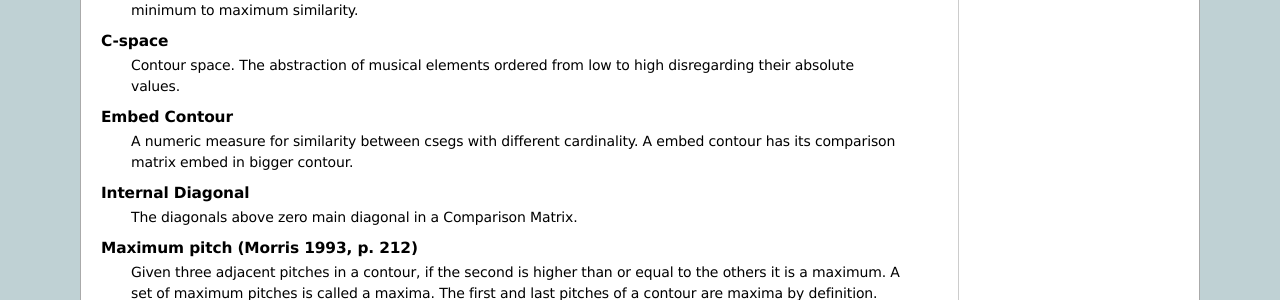
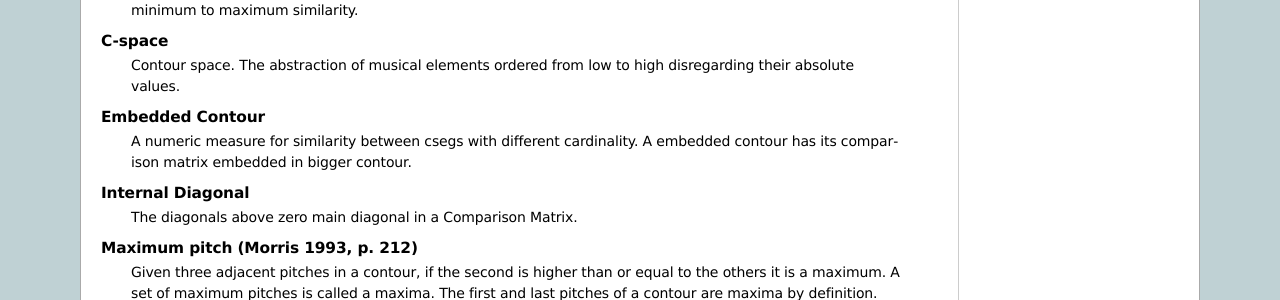
Before and after one commit to msampaio/musicontour, a Sphinx documentation site: the page built from doc/glossary.rst, in a window 1280 px wide. Shown: the part 980-1280 px from the top of the page. Built offline with Sphinx 7.4.7, drawn with Linux system fonts in a browser that asks for light colours; formulas are drawn with MathJax 3.

Commit message:
Fix embedded name

```diff
--- a/doc/glossary.rst
+++ b/doc/glossary.rst
@@ -67,10 +67,10 @@ Glossary
         Contour space. The abstraction of musical elements ordered
         from low to high disregarding their absolute values.
 
-    Embed Contour
+    Embedded Contour
         A numeric measure for similarity between csegs with different
-        cardinality. A embed contour has its comparison matrix embed
-        in bigger contour.
+        cardinality. A embedded contour has its comparison matrix
+        embedded in bigger contour.
 
     Internal Diagonal
         The diagonals above zero main diagonal in a Comparison
--- a/doc/release.rst
+++ b/doc/release.rst
@@ -22,7 +22,7 @@ Villa-Lobos Contour Module, release 0.2, November 11th 2010
 This is the second release and it has these features:
 
 - Contour theories operations implemented:
- - All Embed Contour Comparison
+ - All Embedded Contour Comparison
  - Morris Contour Reduction Algorithm
  - Contour classes table
 - Other operation implemented:
--- a/doc/user-doc-0.2.rst
+++ b/doc/user-doc-0.2.rst
@@ -178,7 +178,7 @@ Shortcuts
 +--------------------------+-----------------+
 |Contour comparison        |<C>              |
 +--------------------------+-----------------+
-|Embed comparison          |<E>              |
+|Embedded comparison       |<E>              |
 +--------------------------+-----------------+
 |CASV                      |<a>              |
 +--------------------------+-----------------+
```
Also changed, not shown: 5 other files.
